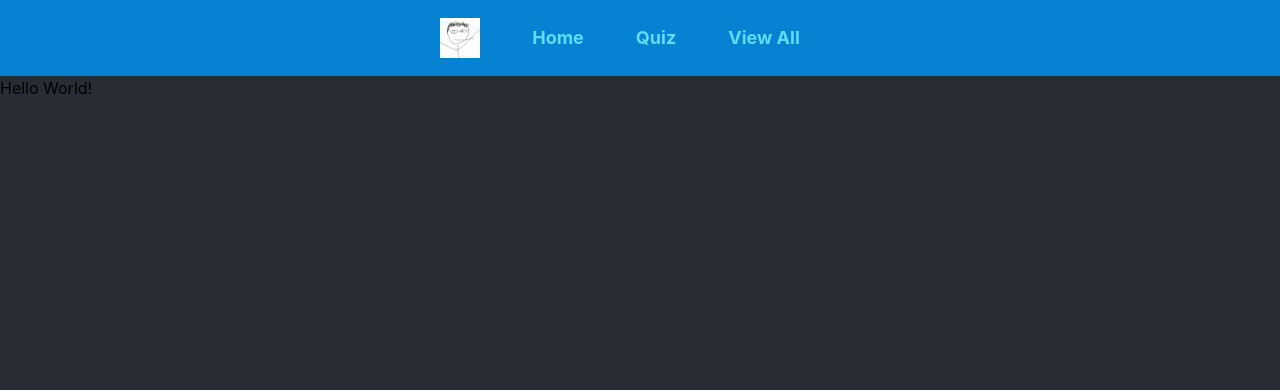
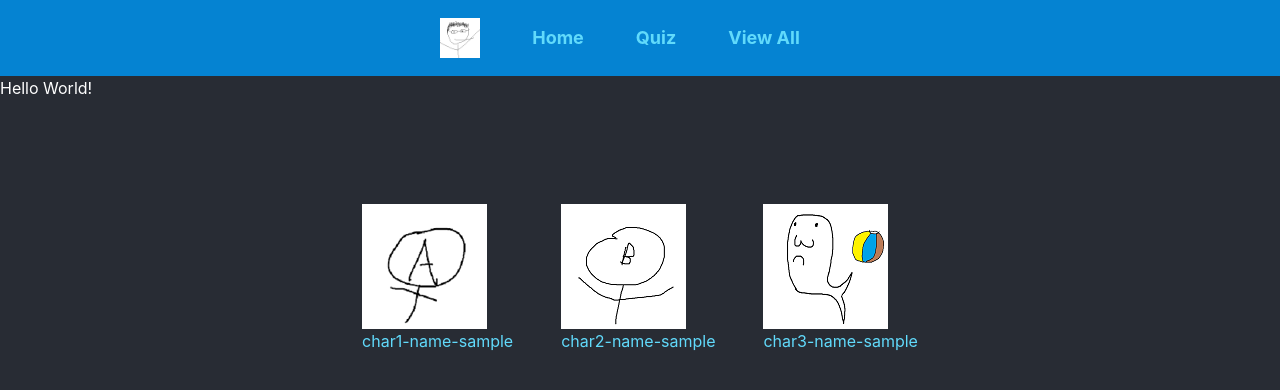
Before and after one commit to orangegarage/character-quiz, a React (Create React App) app: page /Results in a window 1280 px wide. Shown: the top 390 px of the page. Built offline with nearby package versions, Linux system fonts and the light colour scheme.

Commit message:
results page add character and image

```diff
--- a/src/data/characters.ts
+++ b/src/data/characters.ts
@@ -5,7 +5,7 @@ export let characters = [
     name: "char1-name-sample",
     image: charA,
     traits: ["male", "trait-2", "trait-3", "trait-4"],
-    flavortext: "char1-flavortext",
+    flavortext: "char1-flavortext sample, male character has traits oo cool wow nice amazing lorem ipsum",
     score: 0
   },
   {
--- a/src/routes/All.tsx
+++ b/src/routes/All.tsx
@@ -19,15 +19,16 @@ function AllCharacters() {
   const sortedCharacters = scoredCharacters.sort((a,b) => b.score - a.score);
   let characterList = sortedCharacters.map((character) => {
     return (
-      // when calling function with parenthesis it actually calls the function
-      // to avoid anonymous function...?
       <li
         key={character.name}
         onClick={() => characterClick(character.name)}
-        className="mt-6 mx-6 text-[#61dafb] flex-row "
+        className="mt-6 mx-6 text-[#61dafb]"
       >
+        <div className="flex justify-center">
           <img src={character.image} alt={character.name} />
+        </div>
         {character.name}
+
       </li>
     );
   });
@@ -70,10 +71,10 @@ function AllCharacters() {
 
               <div className="p-6 space-y-6">
                 <p className="text-base leading-relaxed text-gray-500 dark:text-gray-400">
-                  {sortedCharacters[index].traits}
+                  {sortedCharacters[index].flavortext}
                 </p>
                 <p className="text-base leading-relaxed text-gray-500 dark:text-gray-400">
-                  {sortedCharacters[index].flavortext}
+                  {sortedCharacters[index].traits + " "}
                 </p>
               </div>
               <div className="flex items-center p-6 space-x-2 rounded-b border-t border-gray-200 dark:border-gray-600">
@@ -83,22 +84,15 @@ function AllCharacters() {
                 >
                   Overview
                 </button>
-                <a
-                  href="https://stackoverflow.com/questions/41080481/in-reactjs-how-to-invoke-link-click-via-button-press"
-                  target="_blank"
-                  rel="noreferrer"
-                >
                 <button
                   type="button"
                   className="text-white bg-blue-600 hover:bg-blue-800 focus:ring-4 focus:outline-none focus:ring-blue-300 rounded-lg text-sm font-medium px-5 py-2.5"
                 >
                   Build Guide
                 </button>
-                </a>
               </div>
             </div>
           </div>
-          <p></p>
         </div>
       );
     }
@@ -111,7 +105,7 @@ function AllCharacters() {
 
   return (
     <div>
-      <div className="characters">
+      <div className="characters m-auto">
         <ul className="mt-20 characterList flex flex-wrap justify-center">
           {characterList}
         </ul>
--- a/src/routes/Results.tsx
+++ b/src/routes/Results.tsx
@@ -1,22 +1,35 @@
 import React from "react";
-// import { characters } from "../data/characters";
-import { preferencesArray } from './Quiz';
-
+import { preferencesArray, scoredCharacters } from "./Quiz";
+import { JsxElement } from "typescript";
 
 function Results() {
   // function computeScore()
-
   console.log("hello results world");
   console.log(preferencesArray);
-  console.log("current characters array: ")
-  // const sortedCharacters = scoredCharacters.sort((a,b) => b.score - a.score);
+  const sortedCharacters = scoredCharacters.sort((a, b) => b.score - a.score);
 
+  const renderTop3 = (characterList: any) => {
+    console.log("render current characters array: ");
+    console.log(characterList);
+    let top3: JSX.Element[] = [];
+    for (let i = 0; i < 3; i++) {
+      top3[i] = (
+        <li key={characterList[i].name} className="top3Characters mt-6 mx-6 flex-row text-[#61dafb]">
+          <div>
+            <img className = "top3Images flex justify-center" src={characterList[i].image} alt={characterList[i].name}/>
+          </div>
+          {characterList[i].name}
+        </li>
+      );
+    }
+    return top3;
+  };
 
   return (
-    <div>
+    <div className="text-white m-auto">
       <p>Hello World!</p>
       {preferencesArray}
-      <div></div>
+      <ul className="mt-20 flex flex-wrap justify-center">{renderTop3(sortedCharacters)}</ul>
     </div>
   );
 }
```
Lines whose indentation alone changed are shown as unchanged.
